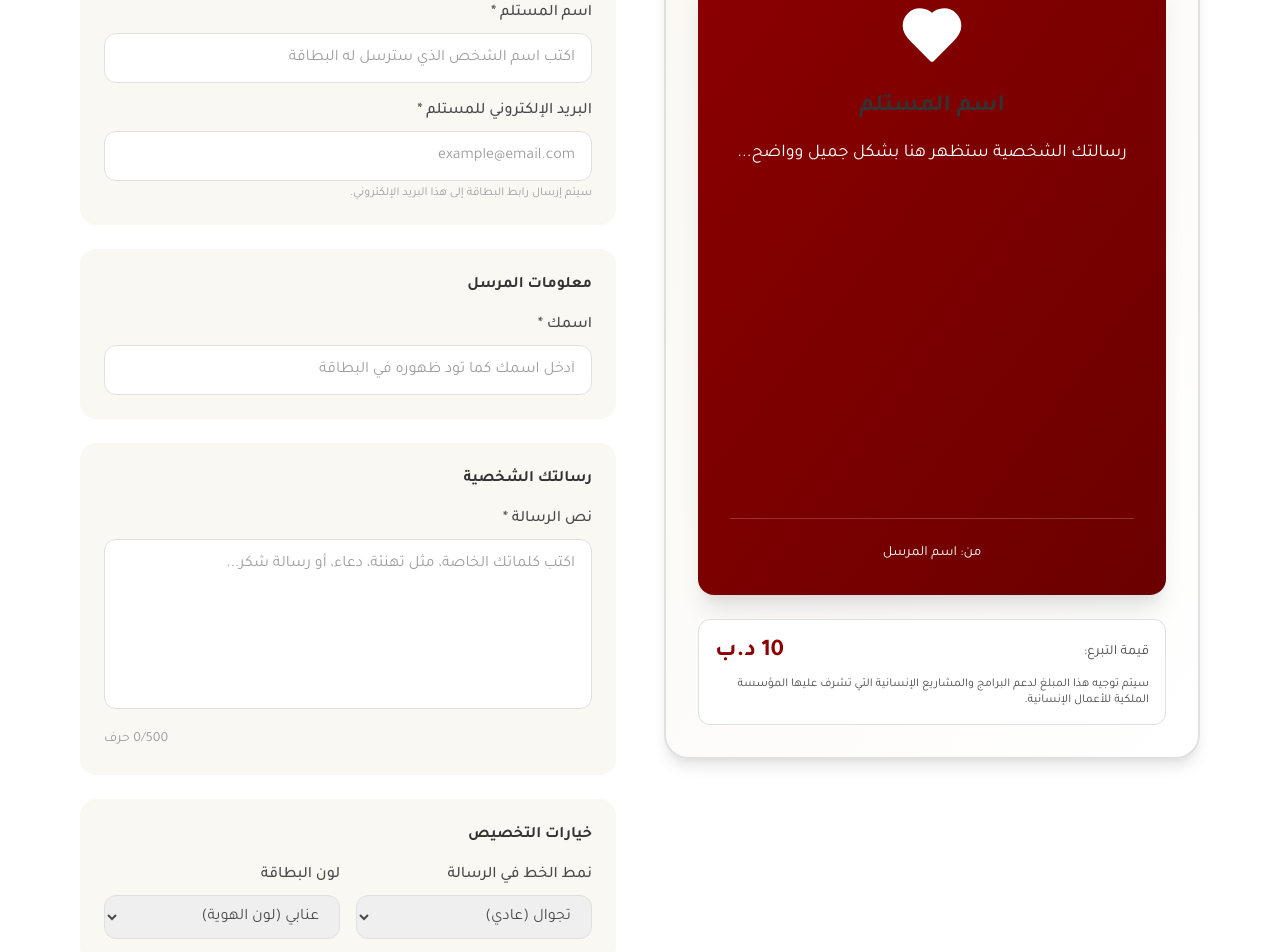
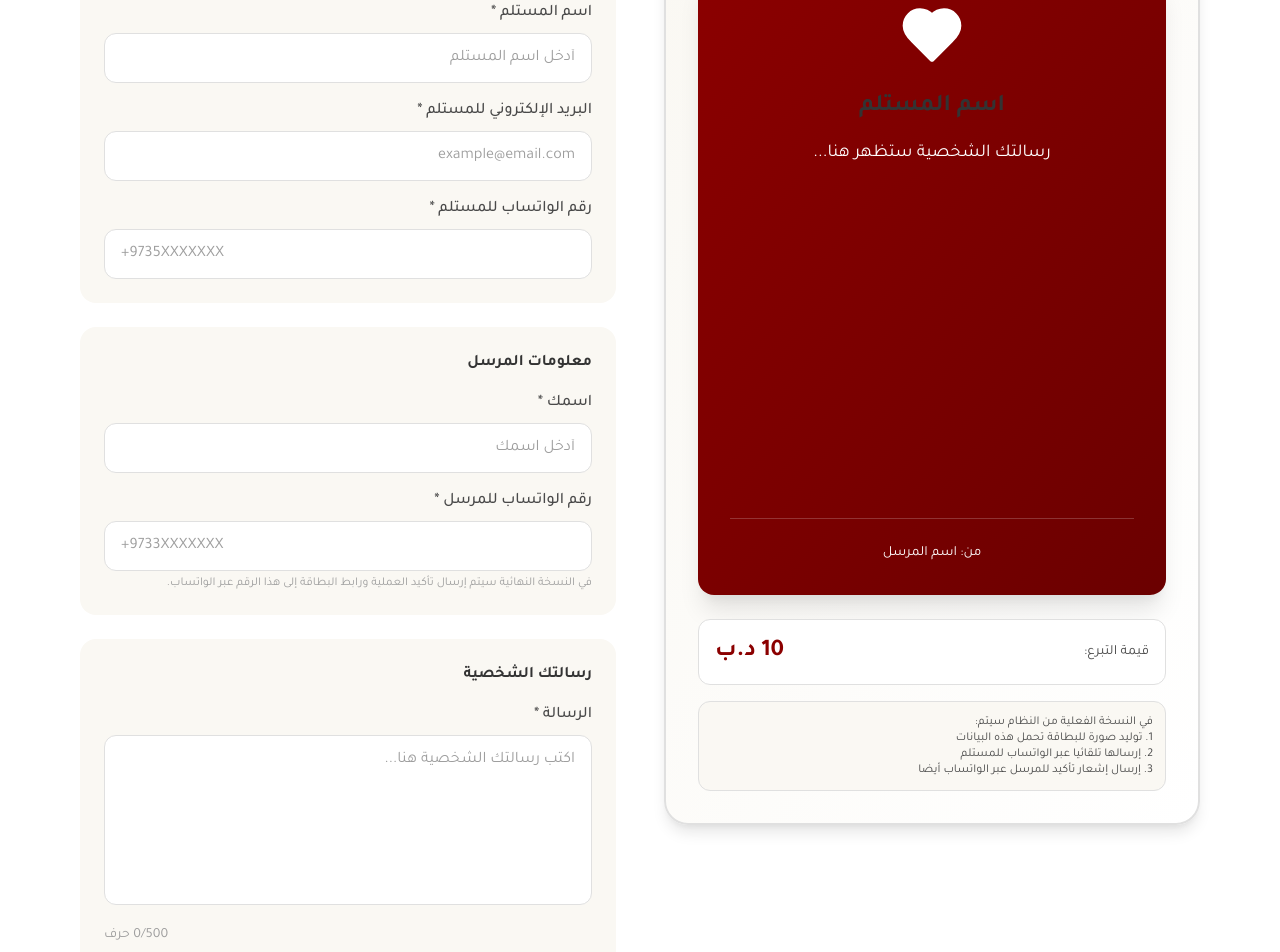
Before and after one commit to h77murad-droid/rhf-blessing-cards, a Next.js app: page /personalize/1 in a window 1280 px wide. Shown: the part 560-1512 px from the top of the page. Built offline with nearby package versions, Linux system fonts and the light colour scheme.

Commit message:
Add recipient and sender WhatsApp fields to personalization flow

```diff
--- a/app/personalize/[cardId]/page.tsx
+++ b/app/personalize/[cardId]/page.tsx
@@ -8,10 +8,14 @@ import Footer from '@/components/Footer';
 
 export default function PersonalizePage({ params }: { params: { cardId: string } }) {
   const router = useRouter();
+
+  // نموذج البيانات الاساسي للبطاقة
   const [formData, setFormData] = useState({
     recipientName: '',
     recipientEmail: '',
+    recipientPhone: '',   // رقم واتساب المستلم
     senderName: '',
+    senderPhone: '',      // رقم واتساب المرسل
     message: '',
     fontStyle: 'Tajawal',
     cardColor: 'maroon',
@@ -19,12 +23,17 @@ export default function PersonalizePage({ params }: { params: { cardId: string }
 
   const handleSubmit = (e: React.FormEvent) => {
     e.preventDefault();
-    // في بيئة الإنتاج: يتم حفظ بيانات البطاقة وربطها بالطلب قبل الانتقال لصفحة الدفع
+
+    // TODO: في النسخة الفعلية
+    // 1) حفظ بيانات البطاقة والمرسل والمستلم في قاعدة البيانات (Supabase)
+    // 2) تمرير البيانات لصفحة الدفع مع رقم الطلب
+    // 3) بعد نجاح الدفع، استدعاء API لإرسال رسالة واتساب للمستلم والمرسل
+
     router.push('/payment');
   };
 
   const handleChange = (
-    e: React.ChangeEvent<HTMLInputElement | HTMLTextAreaElement | HTMLSelectElement>,
+    e: React.ChangeEvent<HTMLInputElement | HTMLTextAreaElement | HTMLSelectElement>
   ) => {
     setFormData({
       ...formData,
@@ -42,11 +51,10 @@ export default function PersonalizePage({ params }: { params: { cardId: string }
           <div className="container-custom text-center">
             <h1 className="text-4xl md:text-5xl font-bold text-gray-dark mb-4">
               خصص{' '}
-              <span className="text-gradient-maroon">بطاقة الخير</span>
+              <span className="text-gradient-maroon">بطاقتك</span>
             </h1>
             <p className="text-lg text-gray max-w-2xl mx-auto">
-              أضف اسم المستلم ورسالتك الخاصة ولمستك الجمالية قبل إرسال البطاقة
-              وتحويل قيمتها إلى تبرع خيري.
+              أضف لمستك الشخصية واجعل البطاقة مميزة تصل للمستلم عبر الواتساب في النسخة النهائية من النظام
             </p>
           </div>
         </section>
@@ -60,17 +68,15 @@ export default function PersonalizePage({ params }: { params: { cardId: string }
                 <div className="sticky top-24">
                   <h2 className="text-2xl font-bold text-gray-dark mb-6 flex items-center gap-3">
                     <Palette className="w-6 h-6 text-maroon" />
-                    معاينة بطاقة الخير
+                    معاينة البطاقة
                   </h2>
 
                   <div className="bg-gradient-to-br from-beige to-white rounded-2xl p-8 shadow-lg border-2 border-gray-lighter">
                     <div
                       className={`aspect-card rounded-xl shadow-xl overflow-hidden ${
-                        formData.cardColor === 'maroon'
-                          ? 'bg-gradient-to-br from-maroon to-maroon-dark'
-                          : formData.cardColor === 'gold'
-                          ? 'bg-gradient-to-br from-gold to-gold-dark'
-                          : 'bg-gradient-to-br from-gray to-gray-dark'
+                        formData.cardColor === 'maroon' ? 'bg-gradient-to-br from-maroon to-maroon-dark' :
+                        formData.cardColor === 'gold' ? 'bg-gradient-to-br from-gold to-gold-dark' :
+                        'bg-gradient-to-br from-gray to-gray-dark'
                       }`}
                     >
                       <div className="h-full flex flex-col items-center justify-center p-8 text-white text-center">
@@ -80,12 +86,10 @@ export default function PersonalizePage({ params }: { params: { cardId: string }
                         </h3>
                         <p
                           className={`text-lg leading-relaxed mb-6 ${
-                            formData.fontStyle === 'TajawalBold'
-                              ? 'font-bold'
-                              : 'font-normal'
+                            formData.fontStyle === 'Tajawal' ? 'font-sans' : ''
                           }`}
                         >
-                          {formData.message || 'رسالتك الشخصية ستظهر هنا بشكل جميل وواضح...'}
+                          {formData.message || 'رسالتك الشخصية ستظهر هنا...'}
                         </p>
                         <div className="mt-auto pt-6 border-t border-white/20 w-full">
                           <p className="text-sm">
@@ -100,10 +104,16 @@ export default function PersonalizePage({ params }: { params: { cardId: string }
                         <span className="text-gray">قيمة التبرع:</span>
                         <span className="text-2xl font-bold text-maroon">10 د.ب</span>
                       </div>
-                      <p className="mt-2 text-xs text-gray">
-                        سيتم توجيه هذا المبلغ لدعم البرامج والمشاريع الإنسانية التي
-                        تشرف عليها المؤسسة الملكية للأعمال الإنسانية.
-                      </p>
+                    </div>
+
+                    <div className="mt-4 p-3 bg-beige rounded-lg border border-gray-lighter text-xs text-gray">
+                      في النسخة الفعلية من النظام سيتم:
+                      <br />
+                      1. توليد صورة للبطاقة تحمل هذه البيانات
+                      <br />
+                      2. إرسالها تلقائيا عبر الواتساب للمستلم
+                      <br />
+                      3. إرسال إشعار تأكيد للمرسل عبر الواتساب أيضا
                     </div>
                   </div>
                 </div>
@@ -113,7 +123,7 @@ export default function PersonalizePage({ params }: { params: { cardId: string }
               <div className="order-1 lg:order-2">
                 <h2 className="text-2xl font-bold text-gray-dark mb-6 flex items-center gap-3">
                   <Type className="w-6 h-6 text-maroon" />
-                  بيانات البطاقة والرسالة
+                  معلومات البطاقة
                 </h2>
 
                 <form onSubmit={handleSubmit} className="space-y-6">
@@ -126,10 +136,7 @@ export default function PersonalizePage({ params }: { params: { cardId: string }
 
                     <div className="space-y-4">
                       <div>
-                        <label
-                          htmlFor="recipientName"
-                          className="block text-gray font-medium mb-2"
-                        >
+                        <label htmlFor="recipientName" className="block text-gray font-medium mb-2">
                           اسم المستلم *
                         </label>
                         <input
@@ -140,15 +147,12 @@ export default function PersonalizePage({ params }: { params: { cardId: string }
                           onChange={handleChange}
                           required
                           className="input-field"
-                          placeholder="اكتب اسم الشخص الذي سترسل له البطاقة"
+                          placeholder="أدخل اسم المستلم"
                         />
                       </div>
 
                       <div>
-                        <label
-                          htmlFor="recipientEmail"
-                          className="block text-gray font-medium mb-2"
-                        >
+                        <label htmlFor="recipientEmail" className="block text-gray font-medium mb-2">
                           البريد الإلكتروني للمستلم *
                         </label>
                         <input
@@ -161,9 +165,22 @@ export default function PersonalizePage({ params }: { params: { cardId: string }
                           className="input-field"
                           placeholder="example@email.com"
                         />
-                        <p className="mt-1 text-xs text-gray-light">
-                          سيتم إرسال رابط البطاقة إلى هذا البريد الإلكتروني.
-                        </p>
+                      </div>
+
+                      <div>
+                        <label htmlFor="recipientPhone" className="block text-gray font-medium mb-2">
+                          رقم الواتساب للمستلم *
+                        </label>
+                        <input
+                          type="tel"
+                          id="recipientPhone"
+                          name="recipientPhone"
+                          value={formData.recipientPhone}
+                          onChange={handleChange}
+                          required
+                          className="input-field"
+                          placeholder="+9735XXXXXXX"
+                        />
                       </div>
                     </div>
                   </div>
@@ -172,11 +189,9 @@ export default function PersonalizePage({ params }: { params: { cardId: string }
                   <div className="bg-beige rounded-xl p-6">
                     <h3 className="font-bold text-gray-dark mb-4">معلومات المرسل</h3>
 
+                    <div className="space-y-4">
                       <div>
-                      <label
-                        htmlFor="senderName"
-                        className="block text-gray font-medium mb-2"
-                      >
+                        <label htmlFor="senderName" className="block text-gray font-medium mb-2">
                           اسمك *
                         </label>
                         <input
@@ -187,8 +202,28 @@ export default function PersonalizePage({ params }: { params: { cardId: string }
                           onChange={handleChange}
                           required
                           className="input-field"
-                        placeholder="أدخل اسمك كما تود ظهوره في البطاقة"
+                          placeholder="أدخل اسمك"
                         />
+                      </div>
+
+                      <div>
+                        <label htmlFor="senderPhone" className="block text-gray font-medium mb-2">
+                          رقم الواتساب للمرسل *
+                        </label>
+                        <input
+                          type="tel"
+                          id="senderPhone"
+                          name="senderPhone"
+                          value={formData.senderPhone}
+                          onChange={handleChange}
+                          required
+                          className="input-field"
+                          placeholder="+9733XXXXXXX"
+                        />
+                        <p className="text-xs text-gray-light mt-1">
+                          في النسخة النهائية سيتم إرسال تأكيد العملية ورابط البطاقة إلى هذا الرقم عبر الواتساب.
+                        </p>
+                      </div>
                     </div>
                   </div>
 
@@ -197,11 +232,8 @@ export default function PersonalizePage({ params }: { params: { cardId: string }
                     <h3 className="font-bold text-gray-dark mb-4">رسالتك الشخصية</h3>
 
                     <div>
-                      <label
-                        htmlFor="message"
-                        className="block text-gray font-medium mb-2"
-                      >
-                        نص الرسالة *
+                      <label htmlFor="message" className="block text-gray font-medium mb-2">
+                        الرسالة *
                       </label>
                       <textarea
                         id="message"
@@ -212,7 +244,7 @@ export default function PersonalizePage({ params }: { params: { cardId: string }
                         rows={6}
                         maxLength={500}
                         className="input-field resize-none"
-                        placeholder="اكتب كلماتك الخاصة، مثل تهنئة، دعاء، أو رسالة شكر..."
+                        placeholder="اكتب رسالتك الشخصية هنا..."
                       />
                       <div className="text-left mt-2">
                         <span className="text-sm text-gray-light">
@@ -224,15 +256,12 @@ export default function PersonalizePage({ params }: { params: { cardId: string }
 
                   {/* Customization */}
                   <div className="bg-beige rounded-xl p-6">
-                    <h3 className="font-bold text-gray-dark mb-4">خيارات التخصيص</h3>
+                    <h3 className="font-bold text-gray-dark mb-4">التخصيص</h3>
 
                     <div className="grid sm:grid-cols-2 gap-4">
                       <div>
-                        <label
-                          htmlFor="fontStyle"
-                          className="block text-gray font-medium mb-2"
-                        >
-                          نمط الخط في الرسالة
+                        <label htmlFor="fontStyle" className="block text-gray font-medium mb-2">
+                          نمط الخط
                         </label>
                         <select
                           id="fontStyle"
@@ -247,10 +276,7 @@ export default function PersonalizePage({ params }: { params: { cardId: string }
                       </div>
 
                       <div>
-                        <label
-                          htmlFor="cardColor"
-                          className="block text-gray font-medium mb-2"
-                        >
+                        <label htmlFor="cardColor" className="block text-gray font-medium mb-2">
                           لون البطاقة
                         </label>
                         <select
@@ -260,9 +286,9 @@ export default function PersonalizePage({ params }: { params: { cardId: string }
                           onChange={handleChange}
                           className="input-field"
                         >
-                          <option value="maroon">عنابي (لون الهوية)</option>
+                          <option value="maroon">عنابي</option>
                           <option value="gold">ذهبي</option>
-                          <option value="gray">رمادي هادئ</option>
+                          <option value="gray">رمادي</option>
                         </select>
                       </div>
                     </div>
@@ -281,7 +307,7 @@ export default function PersonalizePage({ params }: { params: { cardId: string }
                       type="submit"
                       className="btn-primary flex-1"
                     >
-                      متابعة لصفحة الدفع
+                      متابعة للدفع
                       <ArrowLeft className="w-5 h-5 mr-2" />
                     </button>
                   </div>
```
Lines whose indentation alone changed are shown as unchanged.
